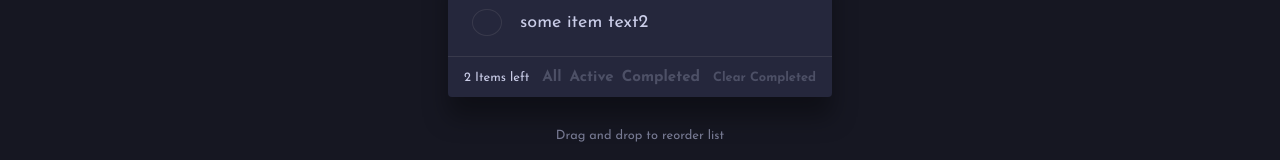
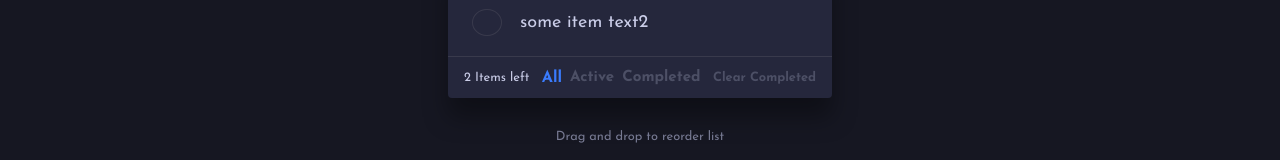
Before and after one commit to mattreee/todo-app-frontend-mentor, a React (Create React App) app: page / in a window 1280 px wide. Shown: the part 293-453 px from the top of the page. Built offline with nearby package versions, Linux system fonts and the light colour scheme.

Commit message:
added button highlighting on click in the list's options

```diff
--- a/src/components/List.tsx
+++ b/src/components/List.tsx
@@ -1,6 +1,6 @@
 import IconCheck from "../images/icon-check.svg";
 import IconCross from "../images/icon-cross.svg";
-import { useState } from "react";
+import { useState, useEffect } from "react";
 
 const List = ({ list, setList }: any) => {
 	const checkedTrue = "list__icon check checked";
@@ -28,6 +28,32 @@ const List = ({ list, setList }: any) => {
 		setList(newList);
 		setCounterUpdater((prevState) => prevState + 1);
 	};
+
+	const optionSort = (e: any) => {
+		const all = document.querySelector("#button-all");
+		const active = document.querySelector("#button-active");
+		const completed = document.querySelector("#button-completed");
+
+		if (e.target.classList.contains("selected")) {
+			return;
+		}
+
+		if (e.target.classList.contains("options__button")) {
+			all?.classList.remove("selected");
+			active?.classList.remove("selected");
+			completed?.classList.remove("selected");
+
+			e.target.classList.add("selected");
+		}
+	};
+
+	useEffect(() => {
+		window.addEventListener("click", optionSort);
+
+		return () => {
+			window.removeEventListener("click", optionSort);
+		};
+	});
 
 	return (
 		<div>
@@ -60,9 +86,15 @@ const List = ({ list, setList }: any) => {
 			<div className="options">
 				<p className="options__items-left">{list.length} Items left</p>
 				<div className="options__buttons">
-					<button className="options__button">All</button>
-					<button className="options__button">Active</button>
-					<button className="options__button">Completed</button>
+					<button id="button-all" className="options__button selected">
+						All
+					</button>
+					<button id="button-active" className="options__button">
+						Active
+					</button>
+					<button id="button-completed" className="options__button">
+						Completed
+					</button>
 				</div>
 				<button className="options__clear">Clear Completed</button>
 			</div>
--- a/src/css/main.css
+++ b/src/css/main.css
@@ -148,6 +148,11 @@ body {
   color: hsl(233deg, 14%, 35%);
   cursor: pointer;
 }
+.options .selected {
+  font-weight: 700;
+  font-size: 1rem;
+  color: hsl(220deg, 98%, 61%);
+}
 
 .instruction {
   font-family: "Josefin Sans", sans-serif;
--- a/src/scss/_options.scss
+++ b/src/scss/_options.scss
@@ -44,4 +44,10 @@
 
 		cursor: pointer;
 	}
+
+	.selected {
+		font-weight: $fw-josefin-sans-bold;
+		font-size: 1rem;
+		color: $bright-blue;
+	}
 }
```
Also changed, not shown: 1 other file (tests, documents, lock files or other folders).
